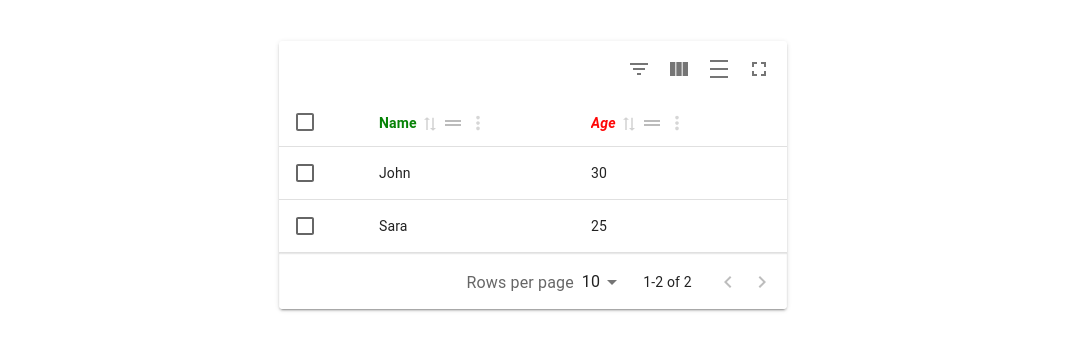
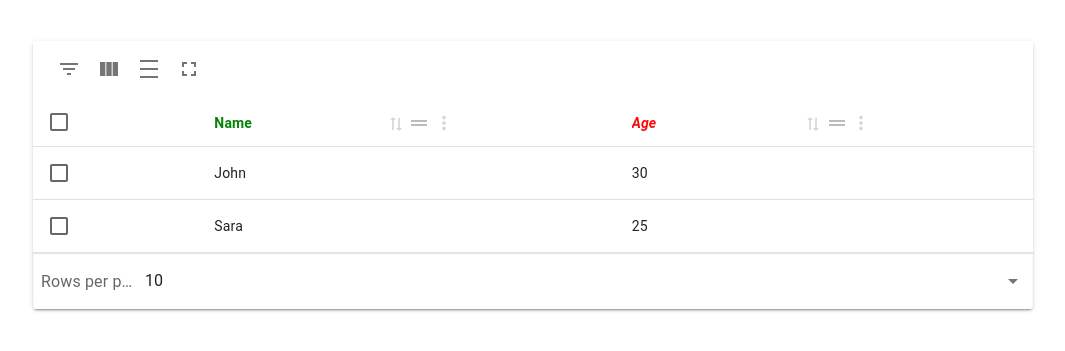
Before and after one commit to ahmedkhan1/materail-react-table-app, a React (Create React App) app: page / in a window 1280 px wide. Shown: the part 225-576 px from the top of the page, without its empty margins (107-1172 px from the left). Built offline with nearby package versions, Linux system fonts and the light colour scheme.

Commit message:
Added width to table

```diff
--- a/src/App.css
+++ b/src/App.css
@@ -10,3 +10,7 @@ html, body, #root {
   justify-content: center;
   align-items: center;
 }
+
+.react-table-container div {
+  width: 100%;
+}
--- a/src/components/ReactTable.js
+++ b/src/components/ReactTable.js
@@ -47,5 +47,5 @@ export default function ReactTable() {
 
   //note: you can also pass table options as props directly to <MaterialReactTable /> instead of using useMaterialReactTable
   //but that is not recommended and will likely be deprecated in the future
-  return <MaterialReactTable table={table} />;
+  return <MaterialReactTable table={table} style={{'width': '100%'}} />;
 }
```
